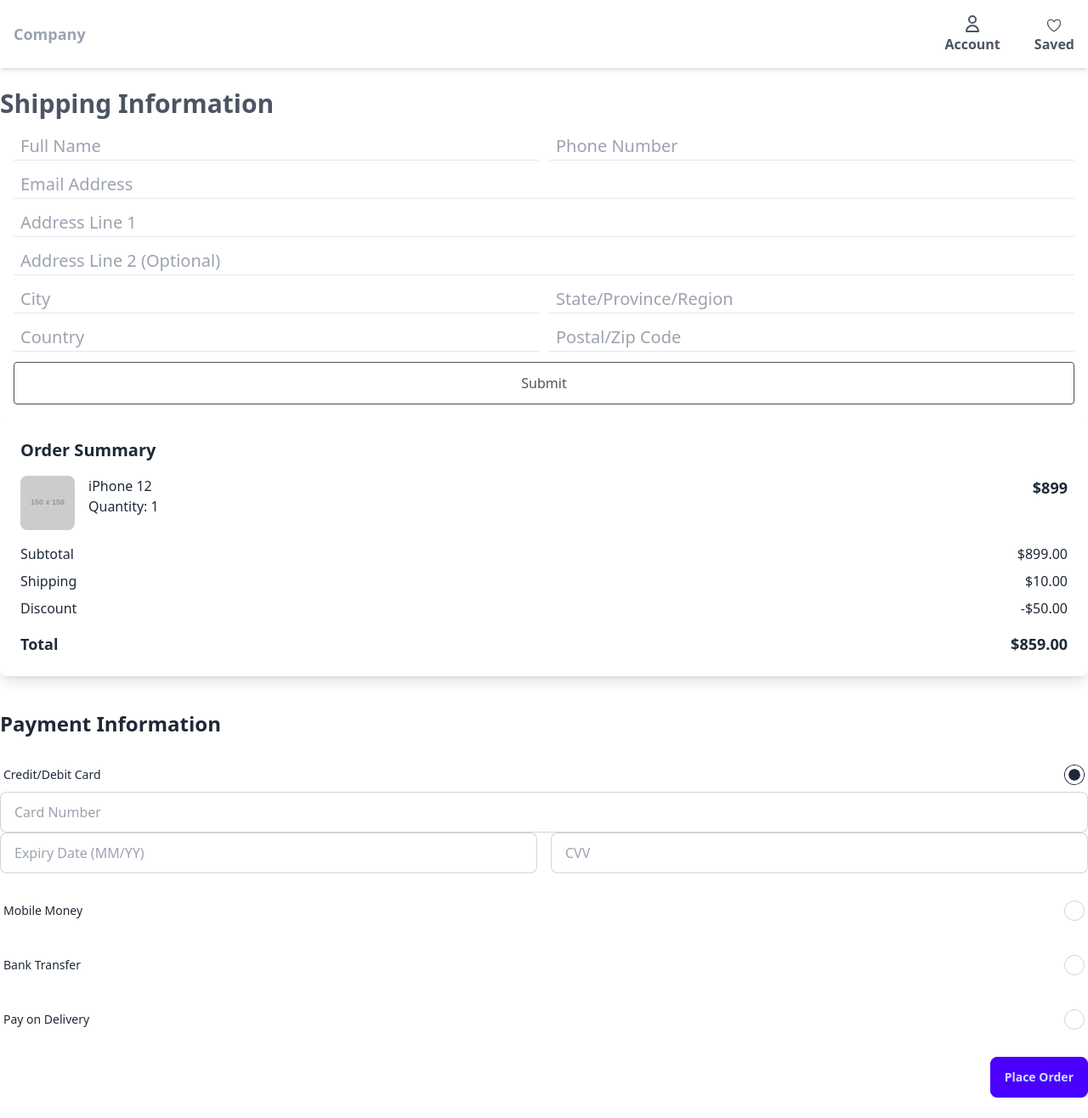
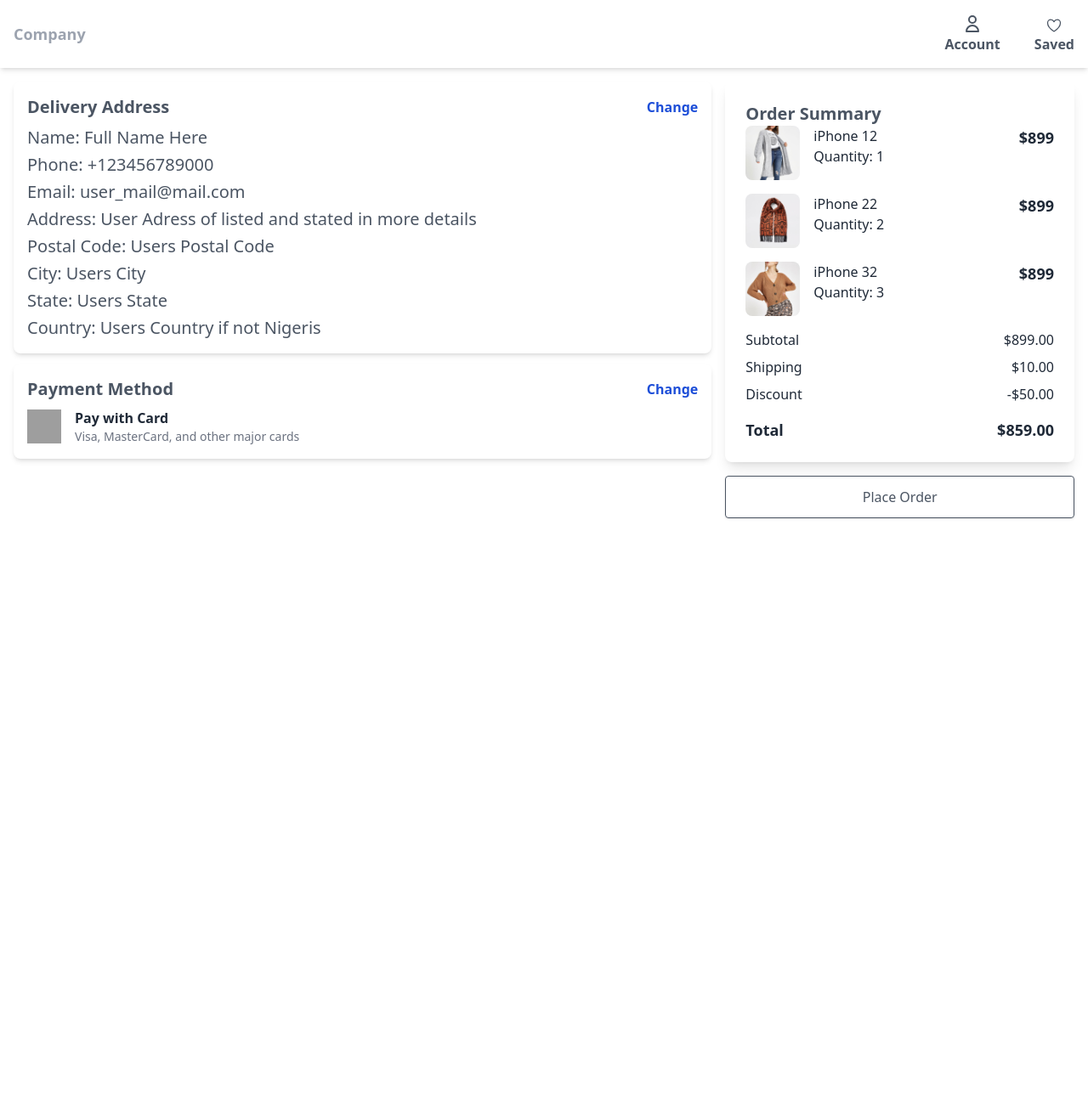
Before and after one commit to Josh2580/commerce_view, a React (Vite) app: page /checkout/confirm-order in a window 1280 px wide. Shown: the whole page at 85% size. After the commit the page ends 800 px from the top, so only its background shows below. Built offline with nearby package versions, Linux system fonts and the light colour scheme; grey boxes are pictures that could not be loaded.

Commit message:
ui and checkout

```diff
--- a/src/components/FirstProductCard.tsx
+++ b/src/components/FirstProductCard.tsx
@@ -19,10 +19,10 @@ export const FirstProductCard = (product: Props) => {
         />
         <div className="p-1 sm:p-2">
           <h3 className="product-name">{product.name}</h3>
-          <p className="">
-            <span className="product-price">{product.price}</span>{" "}
+          <p className="h-max">
+            <span className="product-price p-0 m-0">{product.price}</span>
             {product.oldPrice && (
-              <span className="price-down">{product.oldPrice}</span>
+              <span className="price-down p-0 m-0">{product.oldPrice}</span>
             )}
           </p>
         </div>
--- a/src/components/OrderSummary.tsx
+++ b/src/components/OrderSummary.tsx
@@ -1,15 +1,30 @@
-import React from "react";
+import Product1 from "../assets/product-1.jpg";
+import Product2 from "../assets/product-2.jpg";
+import Product3 from "../assets/product-3.jpg";
 
-export const OrderSummary: React.FC = () => {
+export const OrderSummary = () => {
   const products = [
     {
       id: 1,
       name: "iPhone 12",
-      image: "https://via.placeholder.com/150?text=iPhone+12",
+      image: Product1,
       price: "$899",
       quantity: 1,
     },
-    // More products...
+    {
+      id: 2,
+      name: "iPhone 22",
+      image: Product2,
+      price: "$899",
+      quantity: 2,
+    },
+    {
+      id: 3,
+      name: "iPhone 32",
+      image: Product3,
+      price: "$899",
+      quantity: 3,
+    },
   ];
 
   const subtotal = 899; // Example value
@@ -19,7 +34,7 @@ export const OrderSummary: React.FC = () => {
 
   return (
     <div className="bg-white p-6 rounded-lg shadow-lg">
-      <h2 className="text-xl font-semibold mb-4">Order Summary</h2>
+      <h2 className="my-header-3">Order Summary</h2>
       {products.map((product) => (
         <div key={product.id} className="flex justify-between mb-4">
           <img
--- a/src/components/PaymentForm.tsx
+++ b/src/components/PaymentForm.tsx
@@ -1,52 +1,127 @@
-import React from "react";
+import { useNavigate } from "react-router-dom";
 
-export const PaymentForm: React.FC = () => {
+export const PaymentForm = () => {
+  const navigate = useNavigate();
+
+  const SubmitHandler = () => {
+    navigate("/checkout/confirm-order");
+  };
+
   return (
-    <form className="space-y-6">
-      <div className="form-control">
-        <label className="label cursor-pointer">
-          <span className="label-text">Credit/Debit Card</span>
-          <input type="radio" name="payment-method" className="radio" checked />
-        </label>
+    <div className="max-w-lg mx-auto space-y-4 p-4">
+      {/* Pay with Card */}
+      <div className="flex items-center justify-between p-4 bg-white rounded-lg shadow-md border hover:shadow-lg cursor-pointer transition duration-300 ease-in-out">
+        <div className="flex items-center gap-4">
+          <img
+            src="https://img.icons8.com/color/48/000000/visa.png"
+            alt="Visa"
+            className="w-10 h-10"
+          />
+          <div>
+            <p className="font-semibold text-gray-800">Pay with Card</p>
+            <p className="text-sm text-gray-500">
+              Visa, MasterCard, and other major cards
+            </p>
+          </div>
+        </div>
         <input
-          type="text"
-          placeholder="Card Number"
-          className="input input-bordered w-full"
-          required
+          type="radio"
+          name="payment-method"
+          className="radio radio-primary"
         />
-        <div className="flex space-x-4">
-          <input
-            type="text"
-            placeholder="Expiry Date (MM/YY)"
-            className="input input-bordered w-full"
-            required
+      </div>
+
+      {/* Bank Transfer */}
+      <div className="flex items-center justify-between p-4 bg-white rounded-lg shadow-md border hover:shadow-lg cursor-pointer transition duration-300 ease-in-out">
+        <div className="flex items-center gap-4">
+          <img
+            src="https://img.icons8.com/fluency/48/000000/bank.png"
+            alt="Bank Transfer"
+            className="w-10 h-10"
           />
-          <input
-            type="text"
-            placeholder="CVV"
-            className="input input-bordered w-full"
-            required
+          <div>
+            <p className="font-semibold text-gray-800">Bank Transfer</p>
+            <p className="text-sm text-gray-500">
+              Direct transfer from your bank account
+            </p>
+          </div>
+        </div>
+        <input
+          type="radio"
+          name="payment-method"
+          className="radio radio-primary"
+        />
+      </div>
+
+      {/* PayPal */}
+      <div className="flex items-center justify-between p-4 bg-white rounded-lg shadow-md border hover:shadow-lg cursor-pointer transition duration-300 ease-in-out">
+        <div className="flex items-center gap-4">
+          <img
+            src="https://img.icons8.com/fluency/48/000000/paypal.png"
+            alt="PayPal"
+            className="w-10 h-10"
           />
+          <div>
+            <p className="font-semibold text-gray-800">PayPal</p>
+            <p className="text-sm text-gray-500">
+              Pay securely using your PayPal account
+            </p>
+          </div>
         </div>
+        <input
+          type="radio"
+          name="payment-method"
+          className="radio radio-primary"
+        />
       </div>
-      <div className="form-control">
-        <label className="label cursor-pointer">
-          <span className="label-text">Mobile Money</span>
-          <input type="radio" name="payment-method" className="radio" />
-        </label>
+
+      {/* Cryptocurrency (UUID) */}
+      <div className="flex items-center justify-between p-4 bg-white rounded-lg shadow-md border hover:shadow-lg cursor-pointer transition duration-300 ease-in-out">
+        <div className="flex items-center gap-4">
+          <img
+            src="https://img.icons8.com/color/48/000000/bitcoin--v1.png"
+            alt="Cryptocurrency"
+            className="w-10 h-10"
+          />
+          <div>
+            <p className="font-semibold text-gray-800">Cryptocurrency (UUID)</p>
+            <p className="text-sm text-gray-500">
+              Pay with Bitcoin, Ethereum, and other cryptocurrencies
+            </p>
+          </div>
+        </div>
+        <input
+          type="radio"
+          name="payment-method"
+          className="radio radio-primary"
+        />
       </div>
-      <div className="form-control">
-        <label className="label cursor-pointer">
-          <span className="label-text">Bank Transfer</span>
-          <input type="radio" name="payment-method" className="radio" />
-        </label>
+
+      {/* Mobile Payment */}
+      <div className="flex items-center justify-between p-4 bg-white rounded-lg shadow-md border hover:shadow-lg cursor-pointer transition duration-300 ease-in-out">
+        <div className="flex items-center gap-4">
+          <img
+            src="https://img.icons8.com/fluency/48/000000/google-pay.png"
+            alt="Mobile Payment"
+            className="w-10 h-10"
+          />
+          <div>
+            <p className="font-semibold text-gray-800">Mobile Payment</p>
+            <p className="text-sm text-gray-500">
+              Pay with Google Pay, Apple Pay, and more
+            </p>
+          </div>
+        </div>
+        <input
+          type="radio"
+          name="payment-method"
+          className="radio radio-primary"
+        />
       </div>
-      <div className="form-control">
-        <label className="label cursor-pointer">
-          <span className="label-text">Pay on Delivery</span>
-          <input type="radio" name="payment-method" className="radio" />
-        </label>
-      </div>
-    </form>
+
+      <button onClick={SubmitHandler} className="my-btn">
+        Submit
+      </button>
+    </div>
   );
 };
--- a/src/index.css
+++ b/src/index.css
@@ -200,7 +200,7 @@
   }
 
   .product-price {
-    @apply text-gray-600 font-semibold text-lg leading-none;
+    @apply text-gray-600 font-semibold  text-lg leading-none;
   }
 
   .product-price-2 {
--- a/src/pages/CheckoutPage.tsx
+++ b/src/pages/CheckoutPage.tsx
@@ -1,24 +1,96 @@
-// import { Breadcrumb } from "../components/Breadcrumb";
-import { ShippingForm } from "../components/ShippingForm";
-import { PaymentForm } from "../components/PaymentForm";
 import { OrderSummary } from "../components/OrderSummary";
+import { Link } from "react-router-dom";
 
 export const CheckoutPage = () => {
   return (
-    <div className="container mx-auto py-6">
-      {/* <Breadcrumb /> */}
-      <div className="">
-        <div>
-          <h2 className="my-header-2">Shipping Information</h2>
-          <ShippingForm />
+    <div className="container mx-auto my-responsive flex flex-col md:flex-row gap-3 md:gap-4">
+      <div className="md:w-2/3 flex flex-col gap-3">
+        {/* Delivery Address*/}
+
+        <div className=" p-4 bg-white rounded-lg flex flex-col gap-2 shadow-md">
+          <div className="flex items-center justify-between">
+            <h2 className="my-header-3">Delivery Address</h2>
+            <Link
+              to={"/checkout/shipping-address"}
+              className="text-blue-700 text-end font-semibold"
+            >
+              Change
+            </Link>
+          </div>
+
+          <div className="flex flex-col gap-1  ">
+            <p className="my-body-2">
+              Name: <span>Full Name Here</span>{" "}
+            </p>
+            <p className="my-body-2">
+              Phone: <span>+123456789000</span>{" "}
+            </p>
+            <p className="my-body-2">
+              Email: <span>user_mail@mail.com</span>{" "}
+            </p>
+            <p className="my-body-2">
+              Address:{" "}
+              <span>User Adress of listed and stated in more details</span>{" "}
+            </p>
+            <p className="my-body-2">
+              Postal Code: <span>Users Postal Code</span>{" "}
+            </p>
+            <p className="my-body-2">
+              City: <span>Users City</span>{" "}
+            </p>
+            <p className="my-body-2">
+              State: <span>Users State</span>{" "}
+            </p>
+            <p className="my-body-2">
+              Country: <span>Users Country if not Nigeris</span>{" "}
+            </p>
+          </div>
         </div>
+
+        {/* Pay with Card */}
+
+        <div className=" p-4 bg-white rounded-lg flex flex-col gap-2 shadow-md">
+          <div className="flex items-center justify-between">
+            <h2 className="my-header-3">Payment Method</h2>
+            <Link
+              to={"/checkout/payment"}
+              className="text-blue-700 text-end font-semibold"
+            >
+              Change
+            </Link>
+          </div>
+
+          <div className="flex items-center justify-between cursor-pointer transition duration-300 ease-in-out">
+            <div className="flex items-center gap-4">
+              <img
+                src="https://img.icons8.com/color/48/000000/visa.png"
+                alt="Visa"
+                className="w-10 h-10"
+              />
+              <div>
+                <p className="font-semibold text-gray-800">Pay with Card</p>
+                <p className="text-sm text-gray-500">
+                  Visa, MasterCard, and other major cards
+                </p>
+              </div>
+            </div>
+            <input
+              // type="text"
+              type="text"
+              name="payment-method"
+              // className="radio radio-primary"
+            />
+          </div>
+        </div>
+      </div>
+
+      {/* Order Summary*/}
+
+      <div className="flex flex-col gap-4 md:w-1/3">
         <OrderSummary />
-      </div>
-      <div className="mt-10">
-        <h2 className="text-2xl font-semibold mb-6">Payment Information</h2>
-        <PaymentForm />
-        <div className="mt-6 flex justify-end">
-          <button className="btn btn-primary">Place Order</button>
+
+        <div className="">
+          <button className="my-btn">Place Order</button>
         </div>
       </div>
     </div>
```
